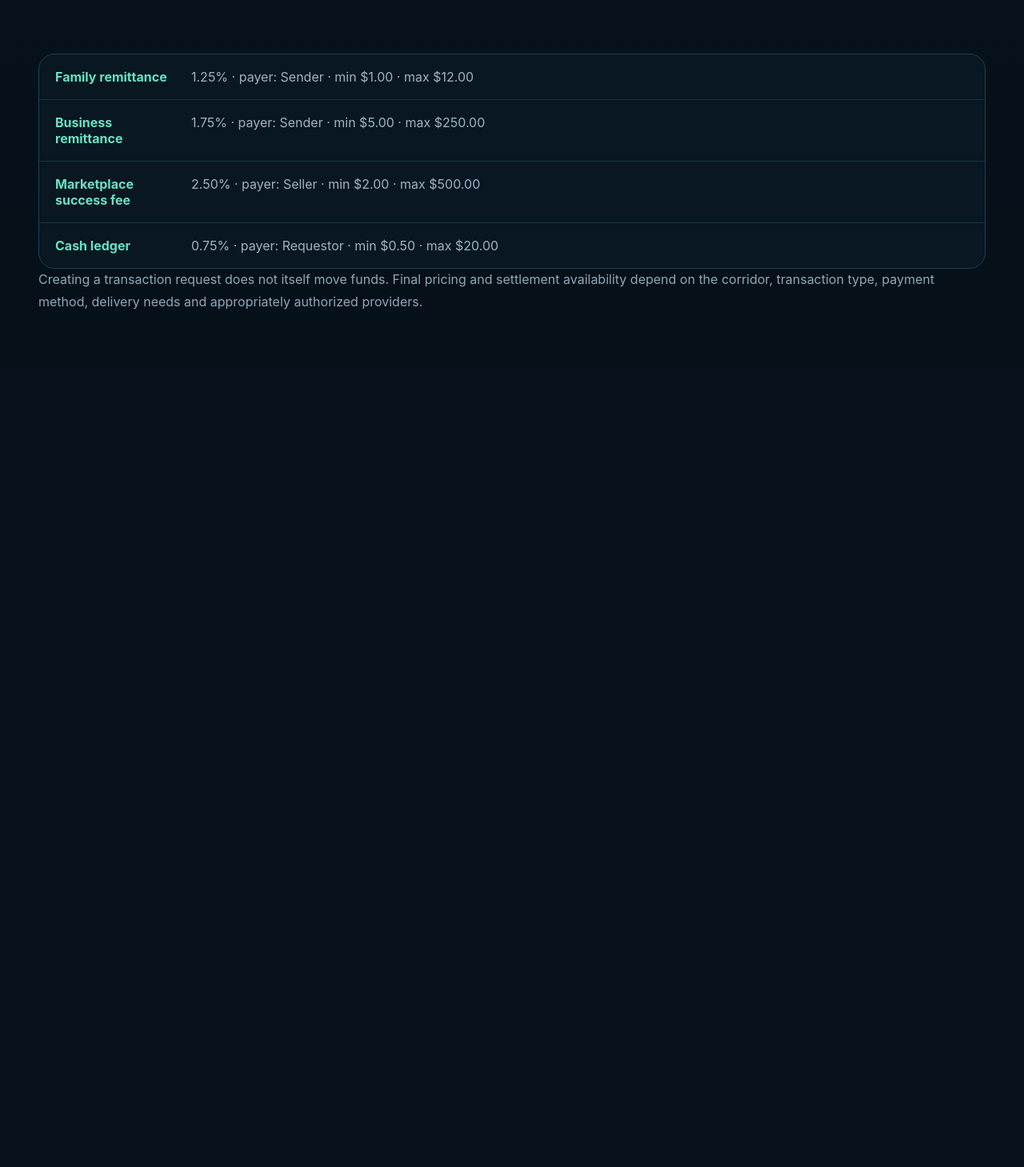
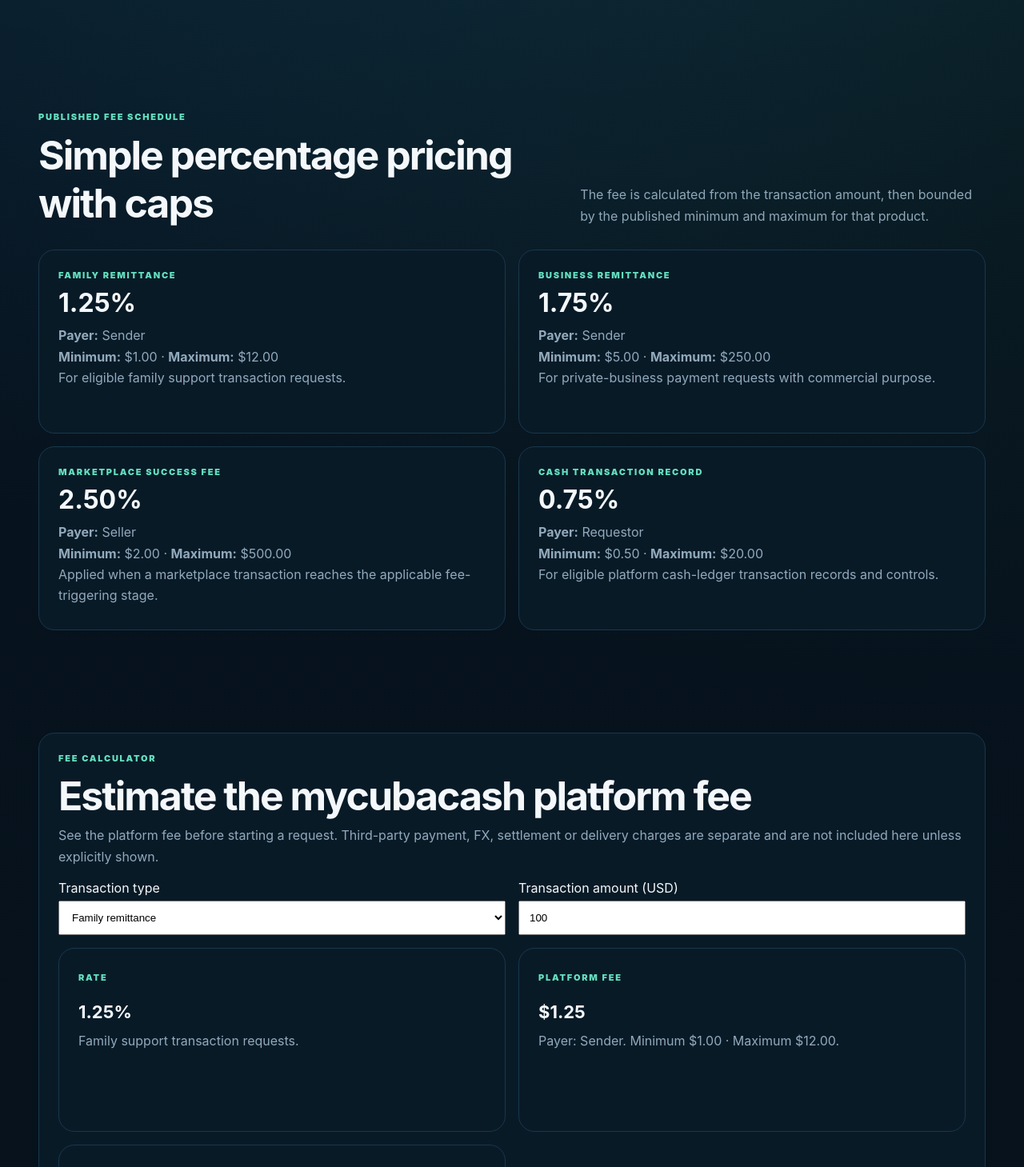
Before and after one commit to SAHJONY/CUBACASH, a Next.js app: page /en/fees in a window 1280 px wide. Shown: the part 971-2430 px from the top of the page at 80% size. Before the commit the page ends 1426 px from the top, so only its background shows below. Built offline with nearby package versions, Linux system fonts and the light colour scheme.

Commit message:
Upgrade public pricing experience

```diff
--- a/app/[locale]/fees/page.tsx
+++ b/app/[locale]/fees/page.tsx
@@ -1,17 +1,44 @@
 import {localeOf} from '@/lib/i18n';
+import FeeCalculator from './FeeCalculator';
+
+const rows=[
+  {product:'Family remittance',payer:'Sender',rate:'1.25%',min:'$1.00',max:'$12.00',note:'For eligible family support transaction requests.'},
+  {product:'Business remittance',payer:'Sender',rate:'1.75%',min:'$5.00',max:'$250.00',note:'For private-business payment requests with commercial purpose.'},
+  {product:'Marketplace success fee',payer:'Seller',rate:'2.50%',min:'$2.00',max:'$500.00',note:'Applied when a marketplace transaction reaches the applicable fee-triggering stage.'},
+  {product:'Cash transaction record',payer:'Requestor',rate:'0.75%',min:'$0.50',max:'$20.00',note:'For eligible platform cash-ledger transaction records and controls.'}
+] as const;
 
 export default async function FeesPage({params}:{params:Promise<{locale:string}>}){
   const {locale:raw}=await params; const locale=localeOf(raw);
-  const rows=[
-    ['Family remittance','Sender','1.25%','$1.00','$12.00'],
-    ['Business remittance','Sender','1.75%','$5.00','$250.00'],
-    ['Marketplace success fee','Seller','2.50%','$2.00','$500.00'],
-    ['Cash ledger','Requestor','0.75%','$0.50','$20.00']
-  ];
   return <main className="shell" dir={locale==='ar'?'rtl':'ltr'}>
     <nav className="nav"><a href={`/${locale}`} className="brandwrap"><div className="brand">mycubacash.com</div><small>Fees & Pricing</small></a><div className="navlinks"><a href={`/${locale}/start`}>Start Transaction</a><a href={`/${locale}/transactions`}>Track</a><a href={`/${locale}/privacy`}>Privacy</a><a href={`/${locale}/terms`}>Terms</a></div></nav>
-    <section className="hero"><div className="heroCopy"><div className="eyebrow">CLEAR PRICING</div><h1>Know the mycubacash platform fee before you proceed.</h1><p className="heroLead">Platform fees are percentage-based, disclosed in USD and subject to the minimum and maximum shown below. A transaction may also have separate third-party payment, settlement, FX, delivery or provider costs when applicable; those are shown before commitment when available.</p></div></section>
-    <section className="section"><div className="corridorTable">{rows.map(([product,payer,rate,min,max])=><div className="corridorRow" key={product}><strong>{product}</strong><span>{rate} · payer: {payer} · min {min} · max {max}</span></div>)}</div>
-      <p className="sectionCopy">Creating a transaction request does not itself move funds. Final pricing and settlement availability depend on the corridor, transaction type, payment method, delivery needs and appropriately authorized providers.</p></section>
+
+    <section className="hero"><div className="heroCopy"><div className="eyebrow">TRANSPARENT PRICING</div><h1>Know the mycubacash platform fee before you commit.</h1><p className="heroLead">No hidden mycubacash platform fee. The applicable percentage, minimum and maximum are disclosed before the transaction proceeds.</p><p className="heroSub">Separate third-party payment, settlement, foreign-exchange, delivery or authorized-provider charges may apply depending on the corridor and service selected. When known, those charges are shown separately before commitment.</p><div className="actions"><a className="cta" href={`/${locale}/start`}>Start a Transaction</a><a className="ghost" href={`/${locale}/transactions`}>Track a Transaction</a></div></div></section>
+
+    <section className="section">
+      <div className="sectionHead"><div><span className="eyebrow">PUBLISHED FEE SCHEDULE</span><h2>Simple percentage pricing with caps</h2></div><p>The fee is calculated from the transaction amount, then bounded by the published minimum and maximum for that product.</p></div>
+      <div className="featureGrid">{rows.map(row=><article className="feature" key={row.product}><div className="eyebrow">{row.product.toUpperCase()}</div><h3 style={{fontSize:'2rem',margin:'8px 0'}}>{row.rate}</h3><p><strong>Payer:</strong> {row.payer}</p><p><strong>Minimum:</strong> {row.min} · <strong>Maximum:</strong> {row.max}</p><p>{row.note}</p></article>)}</div>
+    </section>
+
+    <section className="section"><FeeCalculator/></section>
+
+    <section className="section">
+      <div className="sectionHead"><div><span className="eyebrow">HOW IT WORKS</span><h2>What customers should expect</h2></div><p>Pricing is disclosed before the customer commits to the applicable transaction step.</p></div>
+      <div className="featureGrid">
+        <article className="feature"><div className="icon">1</div><h3>Enter the amount</h3><p>Choose the transaction type, corridor, amount, payment preference and delivery needs.</p></article>
+        <article className="feature"><div className="icon">2</div><h3>Review the fee</h3><p>mycubacash shows the platform fee and any separately disclosed known costs before commitment.</p></article>
+        <article className="feature"><div className="icon">3</div><h3>Proceed only when ready</h3><p>Creating a request does not itself move funds. Required identity, sanctions, payment, corridor and authorized-provider controls still apply.</p></article>
+      </div>
+    </section>
+
+    <section className="policyBlock"><div><span className="eyebrow">IMPORTANT</span><h2>Platform fee is not the same as total settlement cost</h2></div><p>The mycubacash platform fee is the amount charged by mycubacash for the applicable product. A payment processor, settlement partner, FX provider, delivery provider or other authorized service provider may charge a separate amount. Those costs are not included in the calculator unless explicitly identified. Final settlement availability also depends on the transaction corridor, service type and required controls.</p></section>
+
+    <section className="section"><div className="sectionHead"><div><span className="eyebrow">FAQ</span><h2>Pricing questions</h2></div></div><div className="featureGrid">
+      <article className="feature"><h3>Can the platform fee exceed the maximum?</h3><p>No. Under the published default schedule, the mycubacash platform fee is capped at the maximum shown for that product.</p></article>
+      <article className="feature"><h3>Can another provider charge separately?</h3><p>Yes. Payment, FX, settlement or delivery providers may have separate disclosed charges when applicable.</p></article>
+      <article className="feature"><h3>Does creating a request move money?</h3><p>No. A request creates a transaction record for review. Funds movement occurs only through the applicable authorized workflow after required controls are satisfied.</p></article>
+    </div></section>
+
+    <footer className="footer"><strong>mycubacash.com</strong><span>Transparent platform pricing · USD fee schedule</span><span><a href={`/${locale}/terms`}>Terms</a> · <a href={`/${locale}/privacy`}>Privacy</a></span></footer>
   </main>;
 }
```
